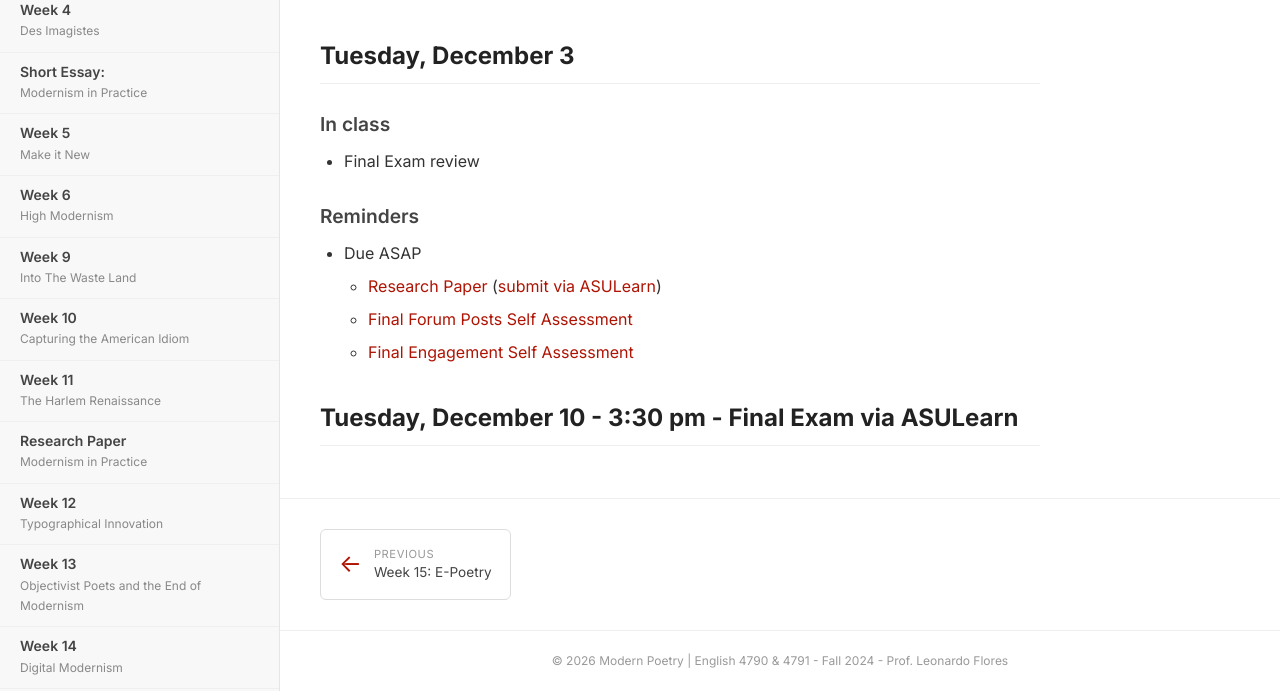
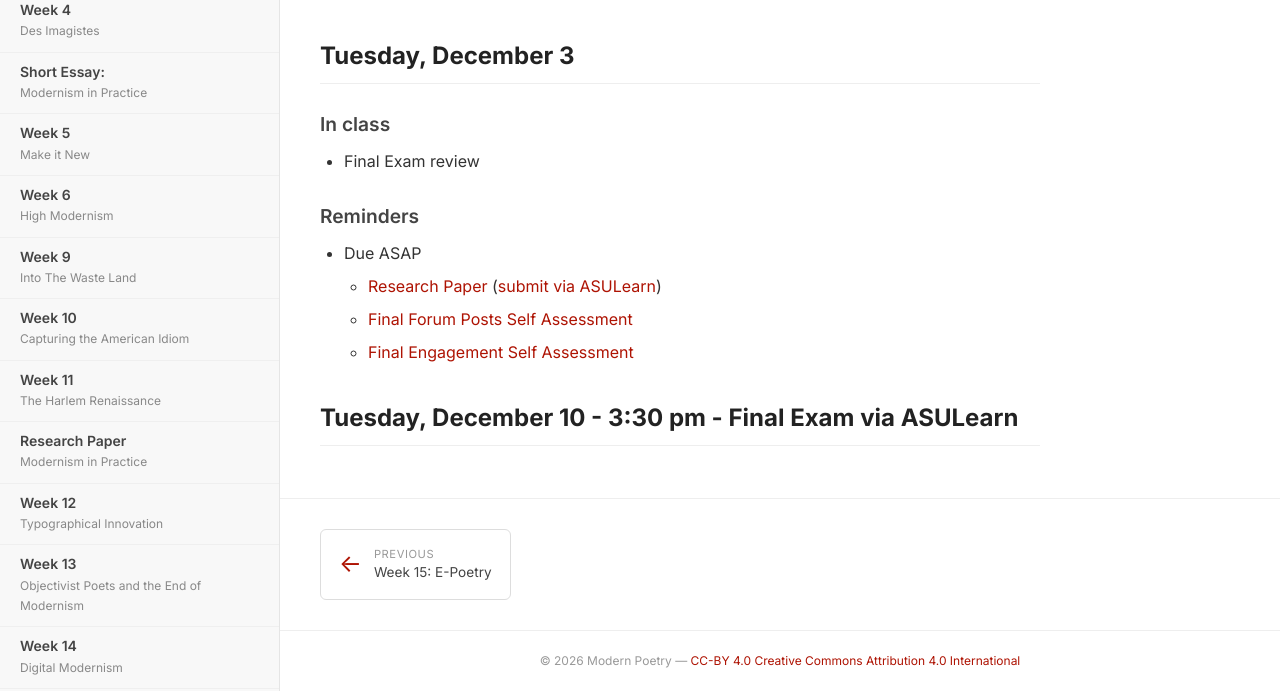
Before and after one commit to leo-elo/modern-poetry, a Jekyll site: the page built from _pages/week-16.html, in a window 1280 px wide and 995 px high, cut to the strip 304-995 px from the top of the window. Built offline with Jekyll 4.4.1, drawn with Linux system fonts in a browser that asks for light colours.

Commit message:
Add CC-BY 4.0 license to footer
Co-Authored-By: Claude Sonnet 4.6 <noreply@anthropic.com>

```diff
--- a/_layouts/default.html
+++ b/_layouts/default.html
@@ -88,7 +88,7 @@
     {% endif %}
 
     <footer class="site-footer">
-      <p>&copy; {{ site.time | date: '%Y' }} {{ site.title }} | {{ site.description }}</p>
+      <p>&copy; {{ site.time | date: '%Y' }} {{ site.title }} &mdash; <a href="https://creativecommons.org/licenses/by/4.0/" target="_blank">CC-BY 4.0 Creative Commons Attribution 4.0 International</a></p>
     </footer>
   </main>
 
```
